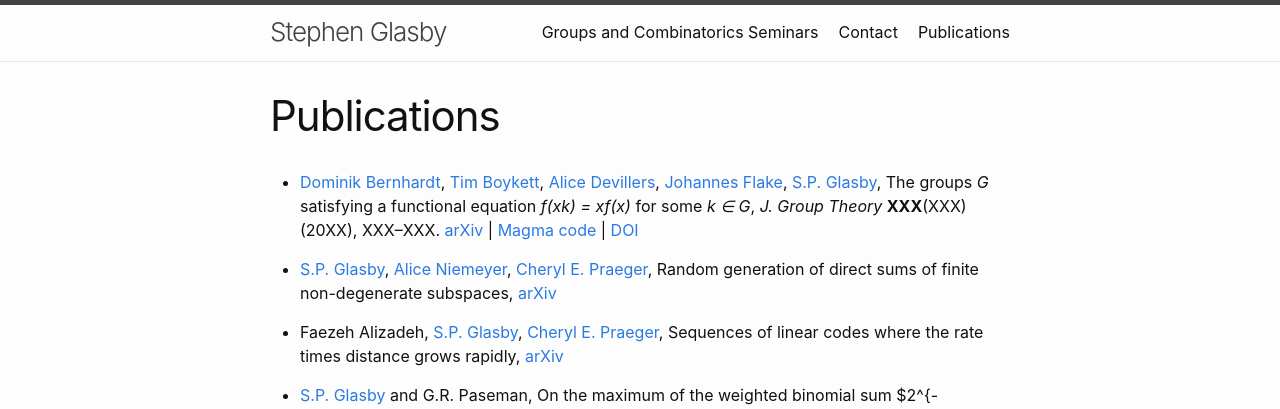
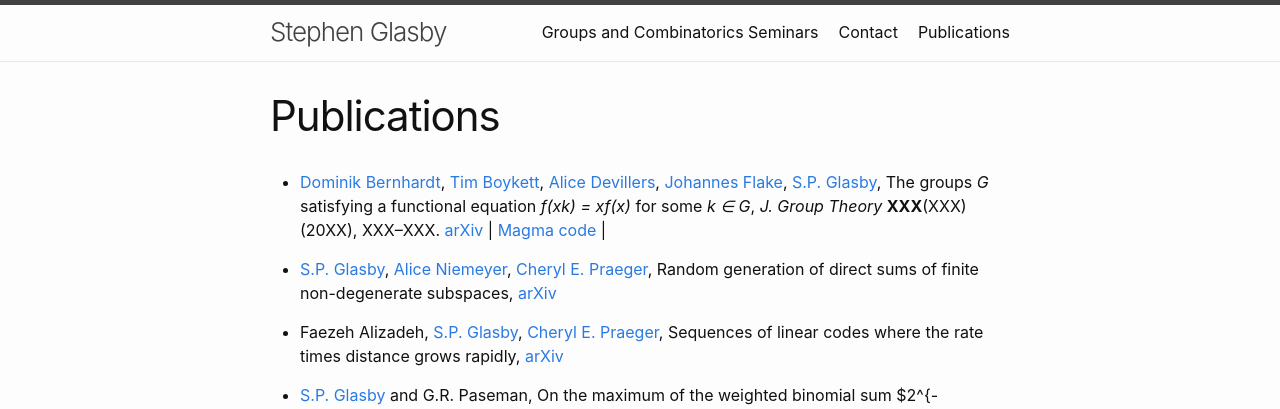
Before and after one commit to StephenGlasby/StephenGlasby.github.io, a Jekyll site: the page built from publications.md, in a window 1280 px wide and 900 px high. Shown: the top 409 px of the window. Built offline with Jekyll 4.4.1, drawn with Linux system fonts in a browser that asks for light colours.

Commit message:
J-groups

```diff
--- a/publications.md
+++ b/publications.md
@@ -14,7 +14,6 @@ The groups *G* satisfying a functional equation
 *J. Group Theory* **XXX**(XXX) (20XX), XXX--XXX.
 [arXiv](https://arxiv.org/abs/2105.09117) |
 [Magma code](https://research-repository.uwa.edu.au/en/datasets/magma-computer-program-for-j-groups-and-exponent-polynomials) |
-[DOI](10.26182/x36d-3b55)
 
 - [S.P. Glasby](https://staffhome.ecm.uwa.edu.au/~00059629/),
 [Alice Niemeyer](https://www.mathb.rwth-aachen.de/Mitarbeiter/niemeyer.php),
```
